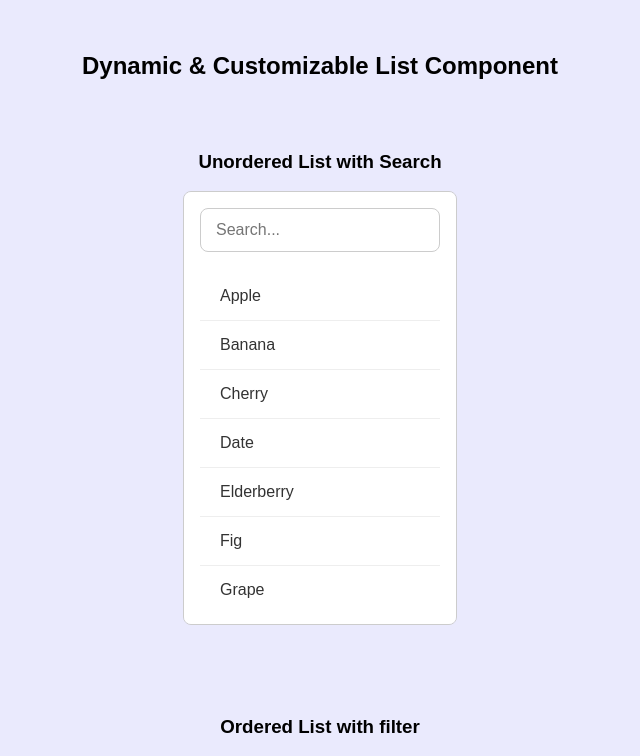
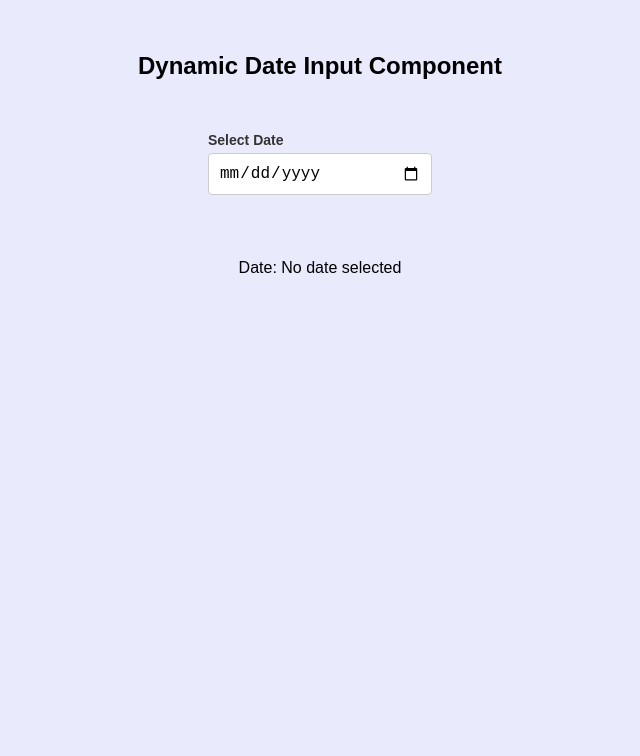
Before and after one commit to OptinexTech/react-components, a React (Create React App) app: page / in a window 1280 px wide. Shown: the top 756 px of the page, without its empty margins (320-960 px from the left). Built offline with nearby package versions, Linux system fonts and the light colour scheme.

Commit message:
Date Input component

```diff
--- a/src/App.js
+++ b/src/App.js
@@ -1,23 +1,19 @@
 import './App.css';
-import List from './components/List';
+import { useState } from 'react';
+import DateInput from './components/DateInput';
 
 const App = () => {
-  const items = ['Apple', 'Banana', 'Cherry', 'Date', 'Elderberry', 'Fig', 'Grape'];
+  const [selectedDate, setSelectedDate] = useState('');
 
   return (
     <div className="App">
-      <h2>Dynamic & Customizable List Component</h2>
-      <div className="main-container">
-        <div className="container">
-          <h3>Unordered List with Search</h3>
-          <List items={items} type='unordered' searchable={true} />
-        </div>
-
-        <div className="container">
-          <h3>Ordered List with filter</h3>
-          <List items={items} type='ordered' filterable={true} />
-        </div>
-      </div>
+      <h2>Dynamic Date Input Component</h2>
+      <DateInput
+        label='Select Date'
+        value={selectedDate}
+        onDateChange={setSelectedDate}
+      />
+      <p>Date: {selectedDate || 'No date selected'}</p>
     </div>
   );
 };
--- /dev/null
+++ b/src/components/DateInput/dateInput.css
@@ -0,0 +1,31 @@
+.date-input-container {
+  display: flex;
+  flex-direction: column;
+  margin-bottom: 16px;
+  width: 100%;
+  max-width: 224px;
+}
+
+.date-label {
+  font-size: 14px;
+  font-weight: bold;
+  margin-bottom: 5px;
+  color: #333;
+}
+
+.date-input {
+  padding: 10px;
+  font-size: 16px;
+  border: 1px solid #ccc;
+  border-radius: 4px;
+  outline: none;
+  transition: border-color 0.3s ease;
+}
+
+.date-input:focus {
+  border-color: #3171DE;
+}
+
+.date-input::-webkit-calendar-picker-indicator {
+  cursor: pointer;
+}
--- /dev/null
+++ b/src/components/DateInput/index.jsx
@@ -0,0 +1,48 @@
+import { useState, useEffect } from "react";
+import './dateInput.css';
+
+const DateInput = ({
+  label = 'Select Date',
+  minDate = '',
+  maxDate = '',
+  onDateChange,
+  value
+}) => {
+  const [date, setDate] = useState("");
+
+  const convertToDisplayDate = (inputDate) => {
+    const [day, month, year] = inputDate.split("-");
+    return `${year}-${month}-${day}`;
+  };
+
+  useEffect(() => {
+    if(value) {
+      setDate(convertToDisplayDate(value));
+    }
+  }, [value]);
+
+  const handleDateChange = (e) => {
+    const inputDate = e.target.value;
+    const formattedDate = convertToDisplayDate(inputDate);
+    setDate(inputDate);
+    if(onDateChange) {
+      onDateChange(formattedDate);
+    }
+  };
+
+  return (
+    <div className="date-input-container">
+      {label && <label className="date-label">{label}</label>}
+      <input
+        type="date"
+        className="date-input"
+        value={date}
+        onChange={handleDateChange}
+        min={minDate}
+        max={maxDate}
+      />
+    </div>
+  )
+};
+
+export default DateInput;
```
